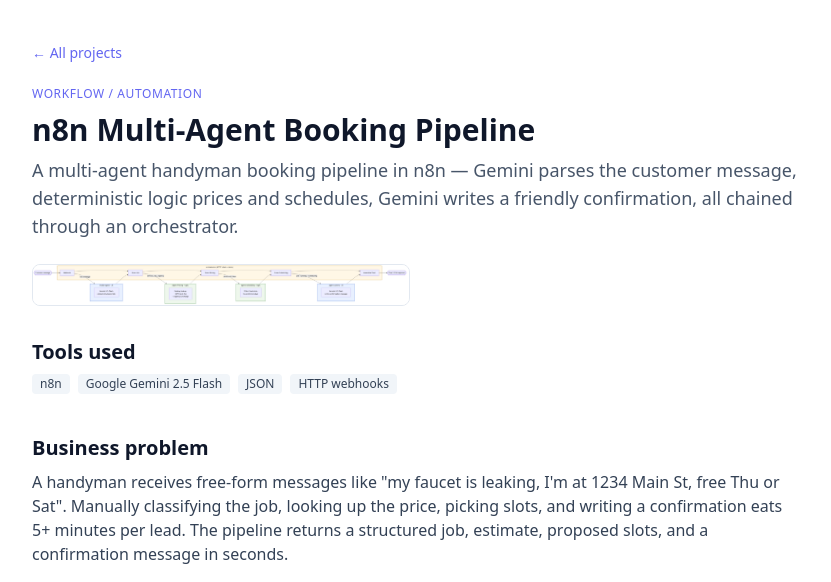
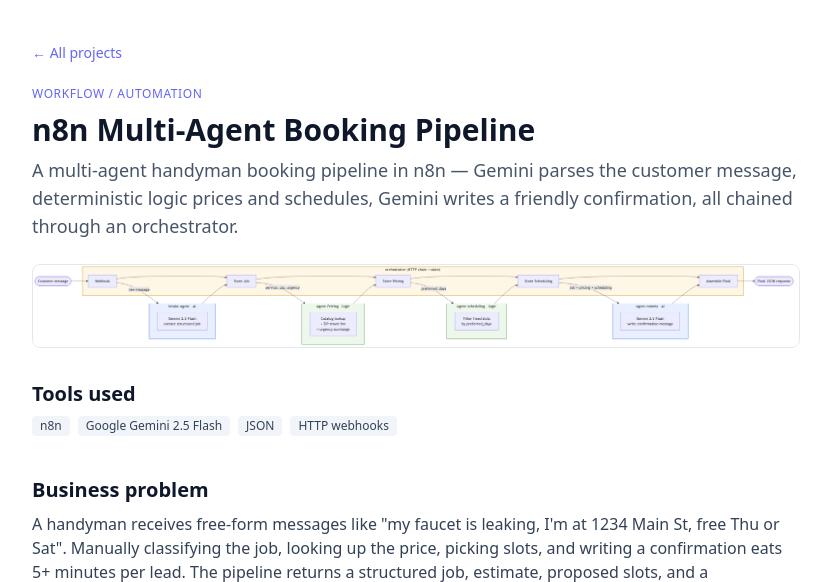
Before and after one commit to berdyshevol/portfolio-project, a Django app: page /projects/n8n-agent-workflow/ in a window 1280 px wide. Shown: the part 63-645 px from the top of the page, without its empty margins (48-879 px from the left). Run offline with Django 5.2, Linux system fonts and the light colour scheme; data comes from the database, SQL or seed files in the repository; some libraries are stand-ins or nearby versions.

Commit message:
feat(projects): single-screenshot full width, multi-screenshot 2-col grid

```diff
--- a/projects/templates/projects/detail.html
+++ b/projects/templates/projects/detail.html
@@ -12,7 +12,7 @@
 
   {% with shots=project.screenshots %}
   {% if shots %}
-  <div class="mt-6 grid gap-3 sm:grid-cols-2">
+  <div class="mt-6 grid gap-3 {% if shots|length > 1 %}sm:grid-cols-2{% endif %}">
     {% for shot in shots %}
     <a href="{% static shot %}" target="_blank" class="block">
       <img src="{% static shot %}" alt="{{ project.title }} screenshot {{ forloop.counter }}"
```
